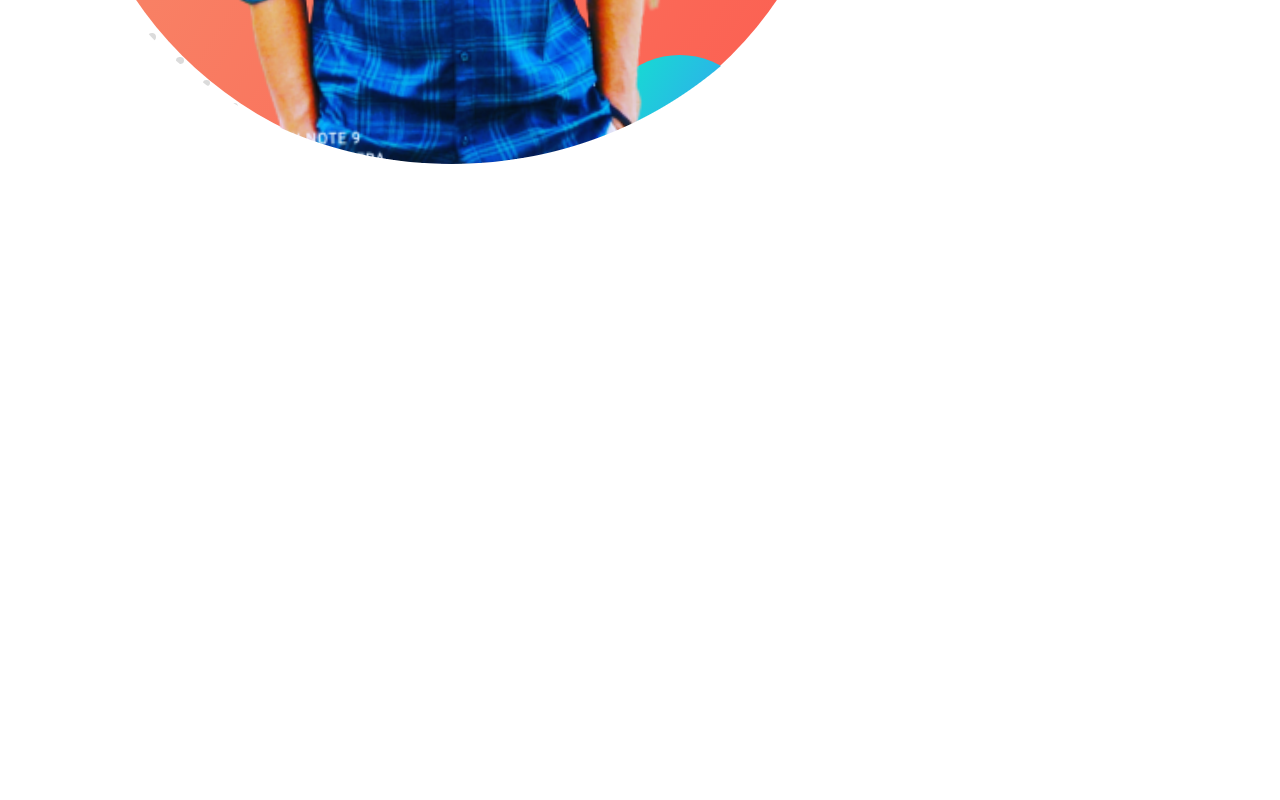
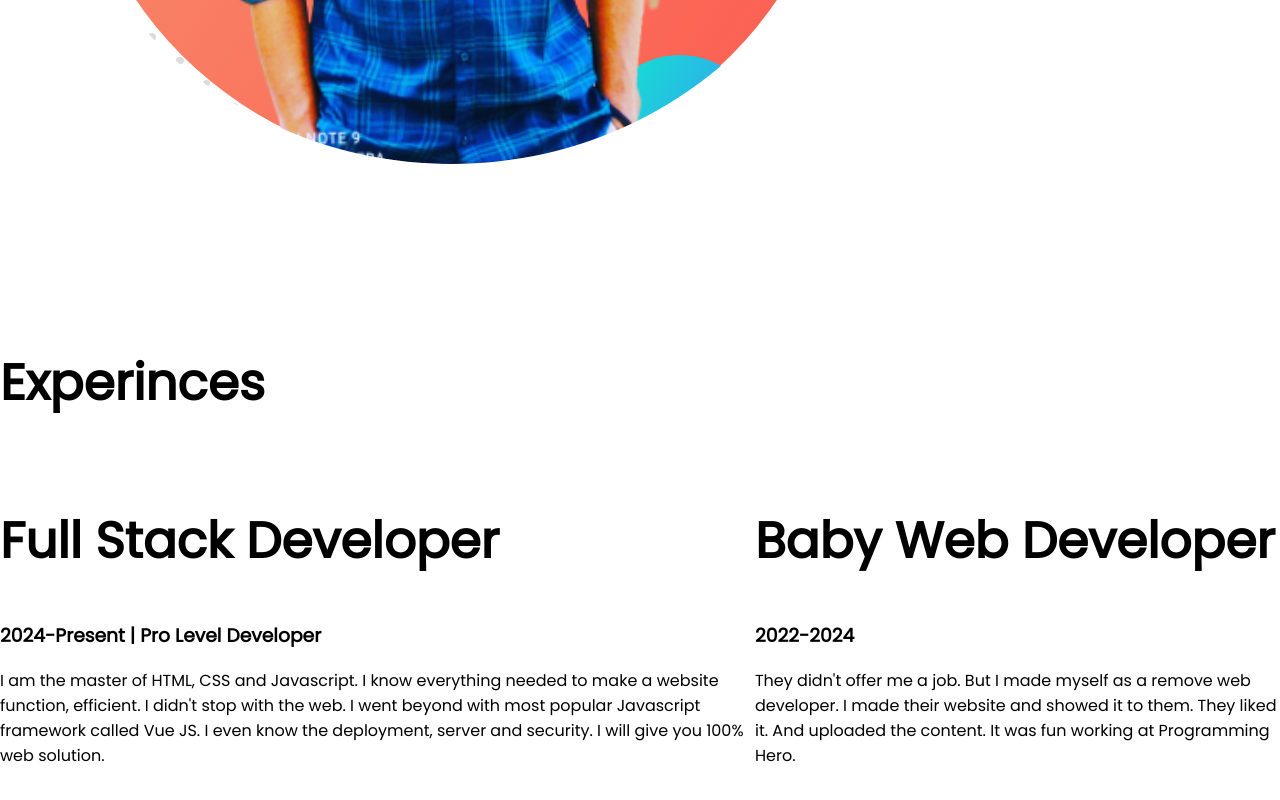
Before and after one commit to yousufrahman/developer--portfolio, a plain HTML site: page index.html in a window 1280 px wide. Shown: the part 2015-2815 px from the top of the page. Before the commit the page ends 2361 px from the top, so only its background shows below. Drawn offline with Linux system fonts and the light colour scheme.

Commit message:
i went to say that..i am sory

```diff
--- a/index.html
+++ b/index.html
@@ -13,7 +13,7 @@
 </head>
 
 <body>
-    <section class="top-banner">
+    <section class="top-banner flexible-container">
         <div class="half-width">
             <h1>Welcome To</h1>
 
@@ -30,10 +30,13 @@
         <div class=" half-width"> <img src=" nishat.png.png" alt="">
         </div>
     </section>
-    <section class="dream-big">
 
-        <div class=" half-width">
-            <img src="nishat.png.png" alt="">
+
+
+    <section class="dream-big flexible-container">
+
+        <div class=" half-width"><img src="nishat.png.png" alt="">
+
         </div>
         <div class="half-width">
             <h1>Dream Big</h1>
@@ -45,6 +48,31 @@
         </div>
 
     </section>
+    <section class="experince-area">
+        <h1>Experinces</h1>
+
+        <div class="flexible-container">
+            <div class=half-width>
+                <h1>Full Stack Developer</h1>
+                <h3>2024-Present | Pro Level Developer</h3>
+                <p>I am the master of HTML, CSS and Javascript. I know everything needed to make a website function,
+                    efficient. I didn't stop with the web. I went beyond with most popular Javascript framework called
+                    Vue JS. I even know the deployment, server and security. I will give you 100% web solution.</p>
+            </div>
+            <div class="harf-width">
+                <h1>Baby Web Developer</h1>
+                <h3>2022-2024</h3>
+                <p>They didn't offer me a job. But I made myself as a remove web developer. I made their website and
+                    showed it to them. They liked it. And uploaded the content. It was fun working at Programming Hero.
+                </p>
+            </div>
+
+        </div>
+
+
+
+
+    </section>
 </body>
 
 </html>
--- a/style.css
+++ b/style.css
@@ -8,7 +8,7 @@ body{
    .orange-color{
        color:orange;
    }
-   section{
+   .flexible-container{
        display: flex;
        margin-bottom: 10%;
    }s
@@ -17,7 +17,7 @@ body{
        padding-left: 5%;
    }
    .halr-width img{
-       width: 50%;
+       width: 30%;
    }
 .link-button{
     text-decoration: none;
```
